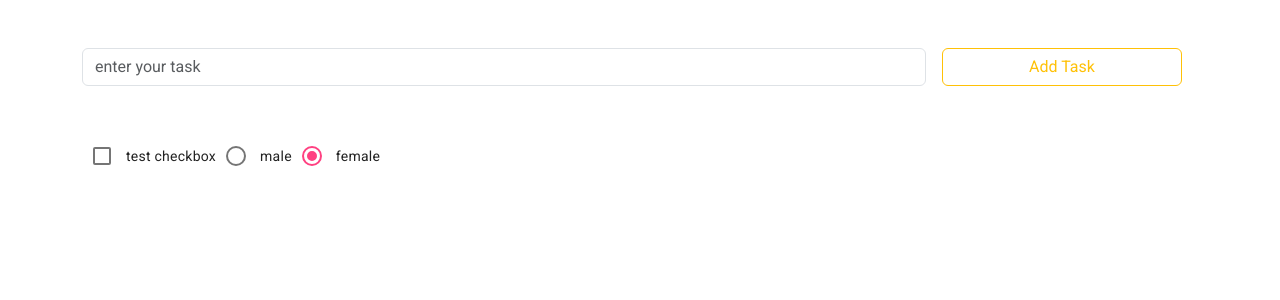
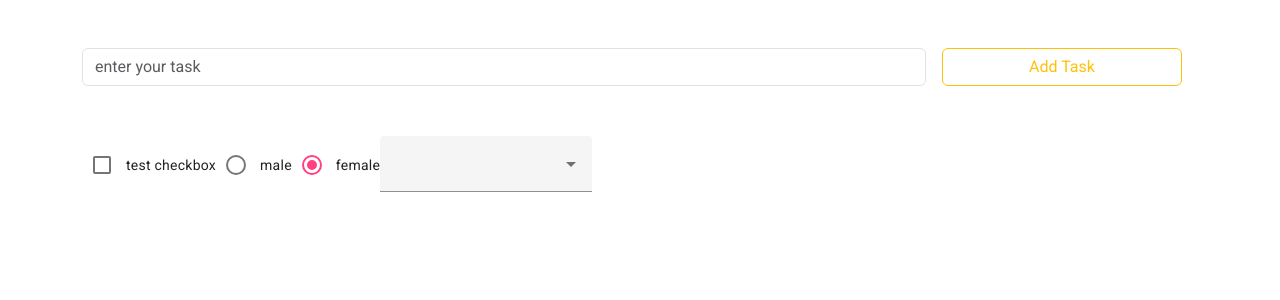
Before and after one commit to angular-codenight/season6, an Angular app: page / in a window 1280 px wide. Shown: the top 300 px of the page. Built offline with nearby package versions, Linux system fonts and the light colour scheme.

Commit message:
mat-select

```diff
--- a/src/app/app.component.html
+++ b/src/app/app.component.html
@@ -8,5 +8,28 @@
     <mat-radio-button value="1" #male>male</mat-radio-button>
     <mat-radio-button value="2" #female>female</mat-radio-button>
   </mat-radio-group>
+
+  <mat-form-field>
+<!--    multiple -->
+<!--    <mat-select [multiple]="true" [(ngModel)]="selectorValue" (ngModelChange)="selectChange()" >-->
+<!--      <mat-option value="1">option1</mat-option>-->
+<!--      <mat-option value="2">option2</mat-option>-->
+<!--      <mat-option value="3">option3</mat-option>-->
+<!--    </mat-select>-->
+
+<!--    two value binding-->
+<!--        <mat-select [(value)]="selectorValue" (selectionChange)="selectChange()" >-->
+<!--          <mat-option value="1">option1</mat-option>-->
+<!--          <mat-option value="2">option2</mat-option>-->
+<!--          <mat-option value="3">option3</mat-option>-->
+<!--        </mat-select>-->
+
+            <mat-select  (selectionChange)="selectChange($event)" >
+              <mat-option value="1">option1</mat-option>
+              <mat-option value="2">option2</mat-option>
+              <mat-option value="3">option3</mat-option>
+            </mat-select>
+  </mat-form-field>
+
   <h1 class="text-dark" *ngIf="isContentShown">content</h1>
 </div>
--- a/src/app/app.component.ts
+++ b/src/app/app.component.ts
@@ -1,6 +1,7 @@
 import { Component } from '@angular/core';
 import {MatCheckboxChange} from "@angular/material/checkbox";
 import {MatRadioChange} from "@angular/material/radio";
+import {MatSelectChange} from "@angular/material/select";
 
 @Component({
   selector: 'app-root',
@@ -11,6 +12,8 @@ export class AppComponent {
   title = 'angular-first-project';
   isChecked=false;
   isContentShown=false;
+  // selectorValue=['1'];
+  selectorValue='1';
 
   onCheckBoxChange(event: MatCheckboxChange) {
     this.isContentShown=event.checked;
@@ -22,4 +25,13 @@ export class AppComponent {
     console.log($event.source)
 
   }
+
+//   selectChange() {
+// console.log(this.selectorValue)
+//   }
+
+  selectChange($event:MatSelectChange) {
+    console.log($event.value)
+    console.log($event.source)
+  }
 }
--- a/src/app/app.module.ts
+++ b/src/app/app.module.ts
@@ -8,6 +8,8 @@ import {FormsModule} from "@angular/forms";
 import { BrowserAnimationsModule } from '@angular/platform-browser/animations';
 import {MatCheckboxModule} from "@angular/material/checkbox";
 import {MatRadioModule} from "@angular/material/radio";
+import {MatFormFieldModule} from "@angular/material/form-field";
+import {MatSelectModule} from "@angular/material/select";
 
 @NgModule({
   declarations: [
@@ -20,7 +22,9 @@ import {MatRadioModule} from "@angular/material/radio";
     FormsModule,
     BrowserAnimationsModule,
     MatCheckboxModule,
-    MatRadioModule
+    MatRadioModule,
+    MatFormFieldModule,
+    MatSelectModule
   ],
   providers: [],
   bootstrap: [AppComponent]
```
